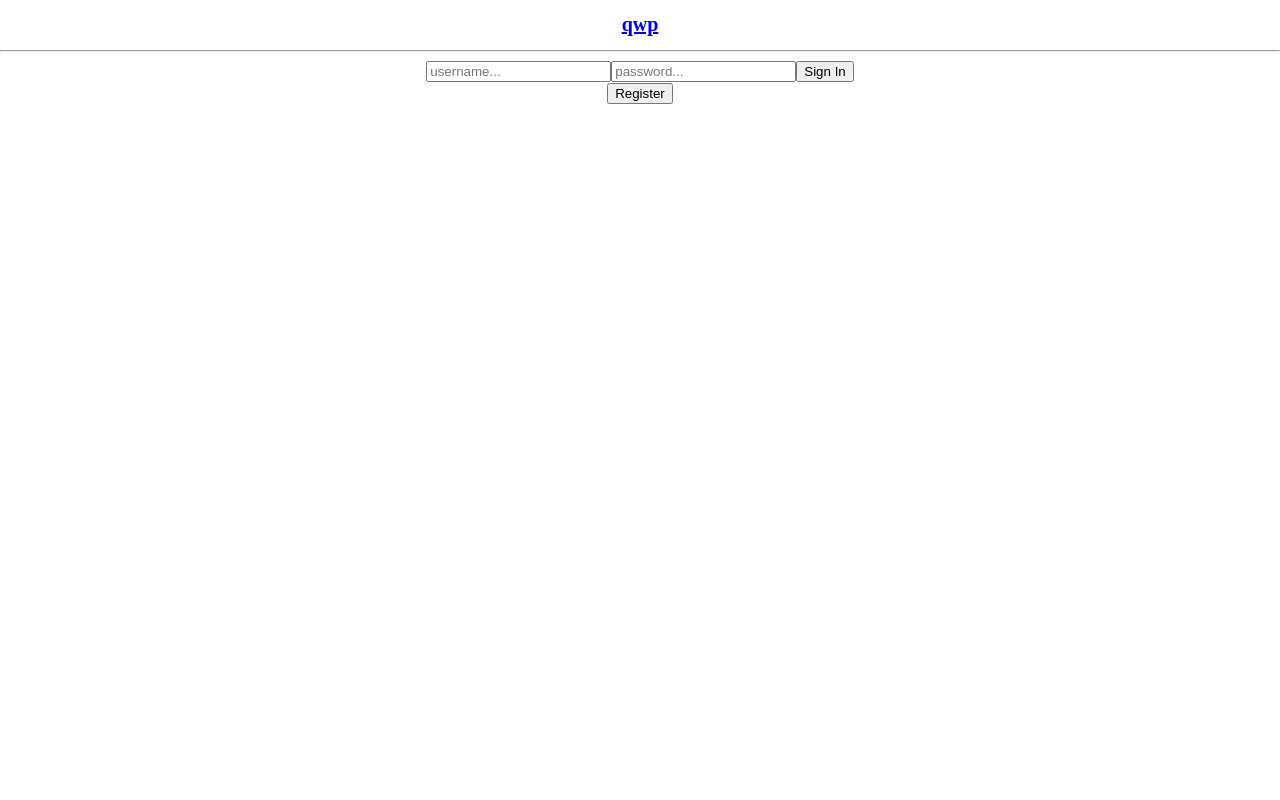
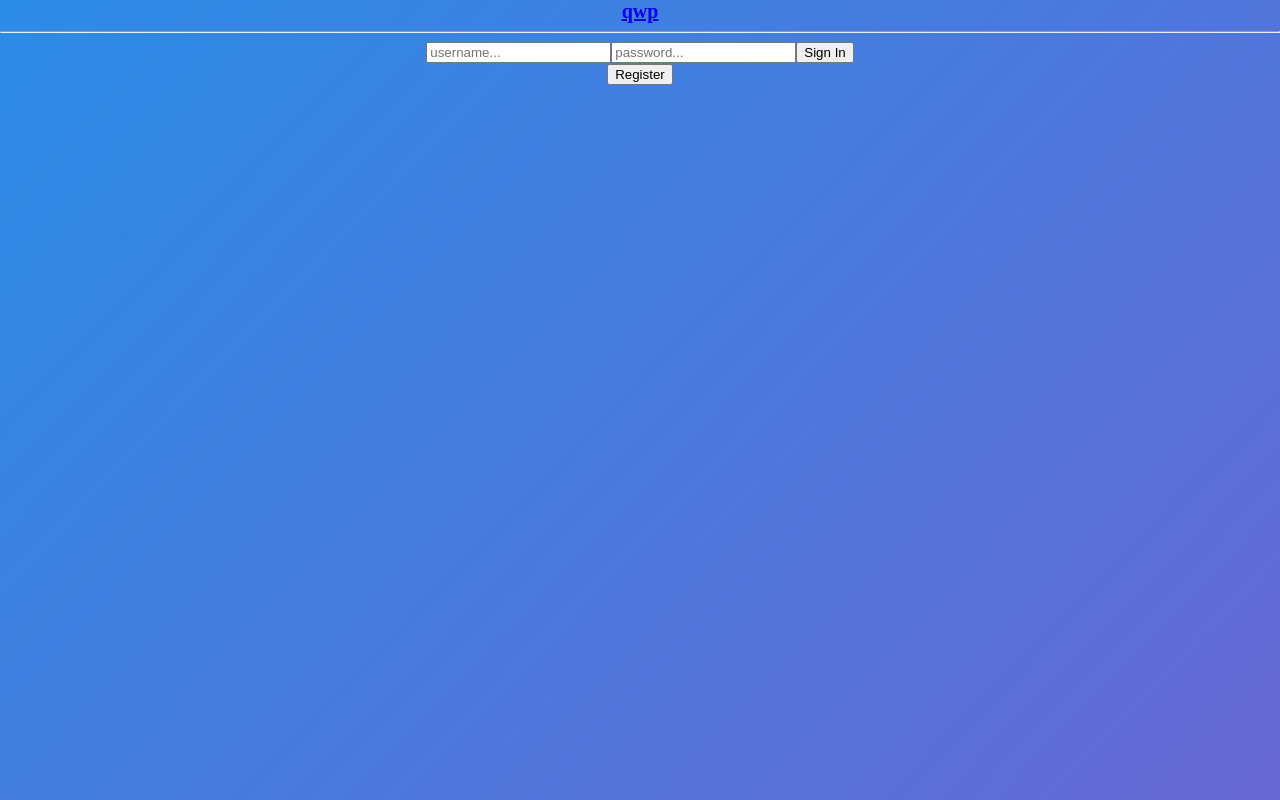
Before and after one commit to erinnnelson/sei-p4, a React (Create React App) app in the folder client/: page / in a window 1280 px wide. Built offline with nearby package versions, Linux system fonts and the light colour scheme; a web font is replaced by a local one.

Commit message:
gradient background animation

```diff
--- a/client/src/App.css
+++ b/client/src/App.css
@@ -1,8 +1,29 @@
 .App {
   text-align: center;
+  height: 100vh;
+  background: linear-gradient(314deg, #3082c5, #9d46c5, #2590e8, #5ddd9f);
+  background-size: 600% 600%;
+  animation: AnimationName 60s ease infinite;
+}
+
+@-webkit-keyframes AnimationName {
+  0%{background-position:0% 13%}
+  50%{background-position:100% 88%}
+  100%{background-position:0% 13%}
+}
+@-moz-keyframes AnimationName {
+  0%{background-position:0% 13%}
+  50%{background-position:100% 88%}
+  100%{background-position:0% 13%}
+}
+@keyframes AnimationName {
+  0%{background-position:0% 13%}
+  50%{background-position:100% 88%}
+  100%{background-position:0% 13%}
 }
 
 #logo {
   font-family: 'Wallpoet', cursive;
   font-size: 20px;
+  margin: 0;
 }
```
